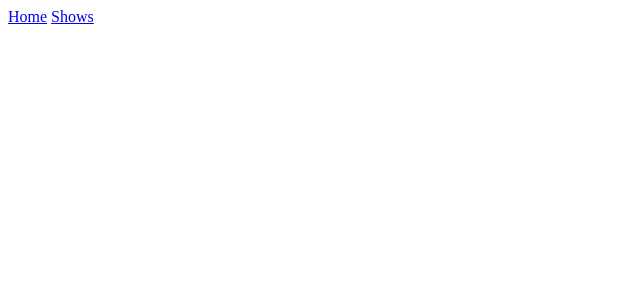
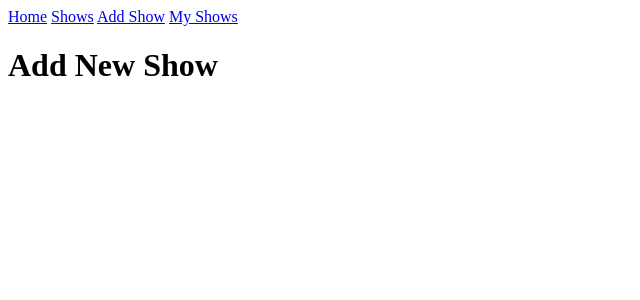
Before and after one commit to nicholasgacicia/IWATS-App, a React (Create React App) app: page /addshow in a window 1280 px wide. Shown: the top 300 px of the page, without its empty margins (0-640 px from the left). Built offline with nearby package versions, Linux system fonts and the light colour scheme.

Commit message:
Shows page renders all shows

```diff
--- a/src/App.js
+++ b/src/App.js
@@ -8,7 +8,9 @@ function App() {
     <div>
       <nav>
         <Link to='/'>Home</Link>{'  '}
-        <Link to='/shows'>Shows</Link>
+        <Link to='/shows'>Shows</Link>{'  '}
+        <Link to='/addshow'>Add Show</Link>{'  '}
+        <Link to='/myshows'>My Shows</Link>
       </nav>
       <div>
         {routes}
--- /dev/null
+++ b/src/components/Shows/ShowsCard.js
@@ -0,0 +1,5 @@
+const ShowsCard = (props) => {
+  return <div>{props.show.showdate}</div>
+};
+
+export default ShowsCard;
--- /dev/null
+++ b/src/components/Shows/ShowsList.js
@@ -0,0 +1,9 @@
+import ShowsCard from './ShowsCard';
+
+const GamesList = (props) => {
+  return props.shows.map((showsObj) => {
+    return <ShowsCard key={showsObj._id} show={showsObj} />
+  });
+};
+
+export default GamesList;
--- a/src/config/routes.js
+++ b/src/config/routes.js
@@ -1,11 +1,15 @@
 import { Switch, Route } from 'react-router-dom';
 import HomePage from '../pages/HomePage';
 import ShowsPage from '../pages/ShowsPage';
+import AddShowPage from '../pages/AddShowPage';
+import MyShowsPage from '../pages/MyShowsPage';
 
 const routes = (
   <Switch>
     <Route exact path='/' component={HomePage} />
     <Route path='/shows' component={ShowsPage} />
+    <Route path='/addshow' component={AddShowPage} />
+    <Route path='/myshows' component={MyShowsPage} />
   </Switch>
 );
 
--- /dev/null
+++ b/src/pages/AddShowPage.js
@@ -0,0 +1,13 @@
+import React from 'react';
+
+class AddShowPage extends React.Component {
+  render() {
+    return (
+      <div>
+        <h1>Add New Show</h1>
+      </div>
+    );
+  }
+}
+
+export default AddShowPage;
--- /dev/null
+++ b/src/pages/MyShowsPage.js
@@ -0,0 +1,9 @@
+const MyShowsPage = () => {
+  return (
+    <div>
+      <h1>My Shows</h1>
+    </div>
+  );
+};
+
+export default MyShowsPage;
--- a/src/pages/ShowsPage.js
+++ b/src/pages/ShowsPage.js
@@ -1,9 +1,31 @@
-const ShowsPage = () => {
-  return (
-    <div>
-      <h1>ShowsPage</h1>
-    </div>
-  );
+import React from 'react';
+import ShowsList from '../components/Shows/ShowsList';
+
+class ShowsPage extends React.Component {
+  state = {
+    shows: [],
+  };
+
+  componentDidMount() {
+    fetch('http://localhost:4000/api/shows')
+      .then((res) => res.json())
+      .then((jsonData) => {
+        // console.log(jsonData);
+        this.setState({
+          shows: jsonData
+        });
+      })
+      .catch()
+  }
+
+  render() {
+    return (
+      <div>
+        <h1>Shows Index</h1>
+        <ShowsList shows={this.state.shows} />
+      </div>
+    );
+  }
 };
 
 export default ShowsPage;
```
